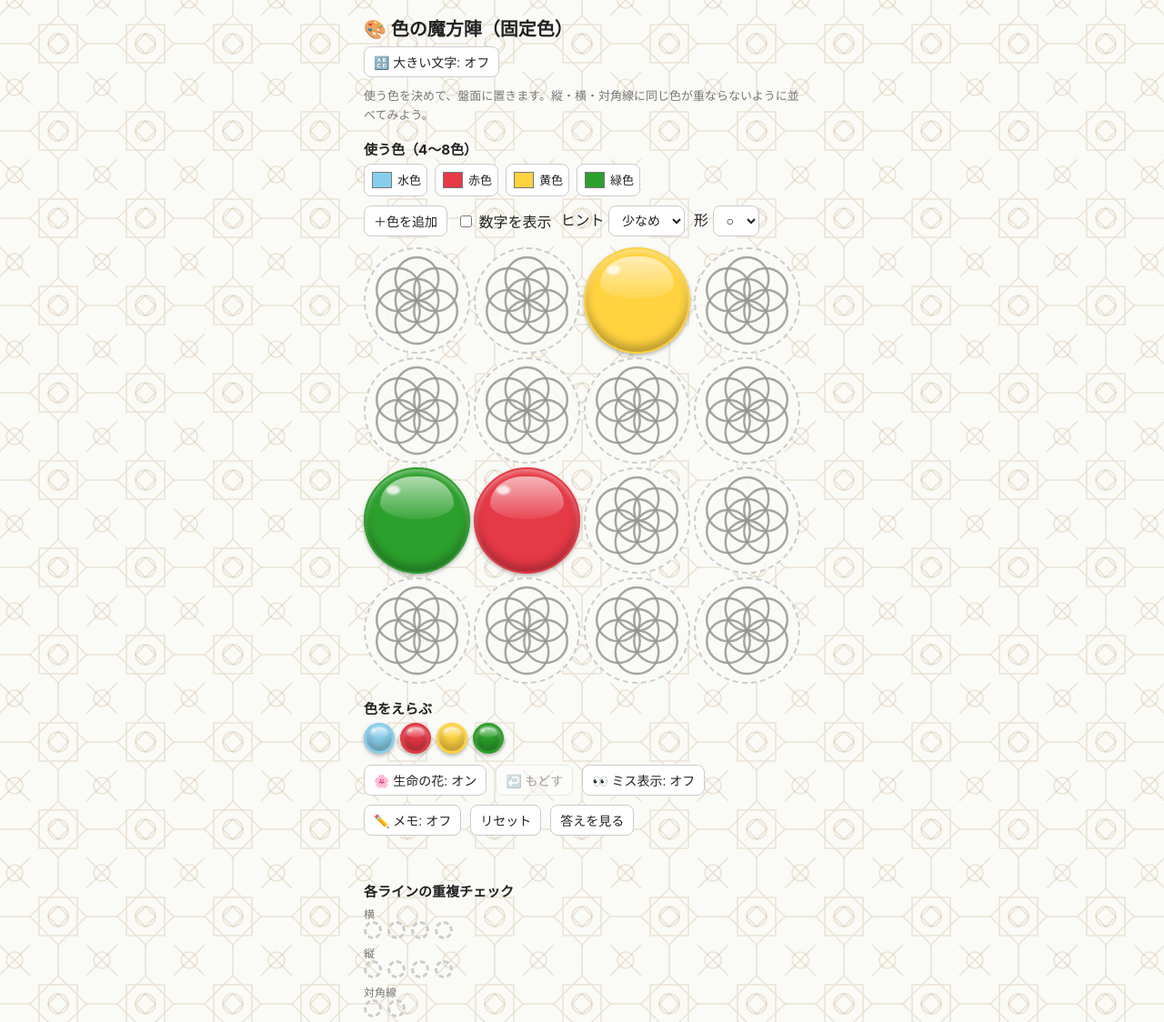
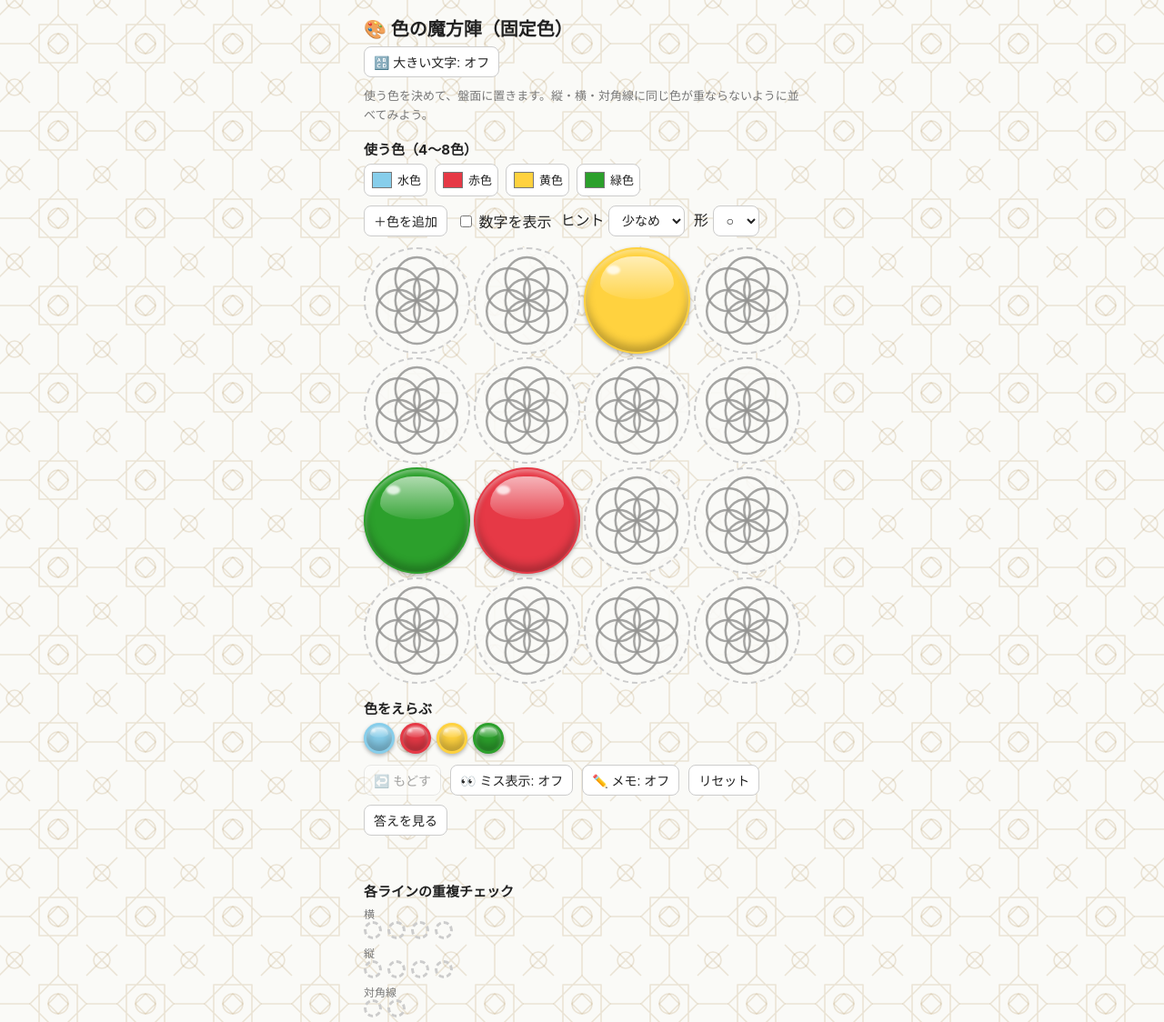
Before and after one commit to yuyuzy1200-cell/color-magic-square, a plain HTML site: page index.html in a window 1280 px wide. Shown: the top 1124 px of the page at 91% size. Drawn offline with Linux system fonts and the light colour scheme.

Commit message:
Update index.html

```diff
--- a/index.html
+++ b/index.html
@@ -87,7 +87,7 @@ body.big .cell{font-size:22px;border-width:3px}
 <div id="grid"></div>
 <h2>色をえらぶ</h2>
 <div class="row" id="pal"></div>
-<div class="ctl" style="margin-top:12px"><button id="sol">🌸 生命の花: オン</button><button id="undo">↩️ もどす</button><button id="err">👀 ミス表示: オフ</button><button id="memo">✏️ メモ: オフ</button><button id="reset">リセット</button><button id="ans">答えを見る</button></div>
+<div class="ctl" style="margin-top:12px"><button id="undo">↩️ もどす</button><button id="err">👀 ミス表示: オフ</button><button id="memo">✏️ メモ: オフ</button><button id="reset">リセット</button><button id="ans">答えを見る</button></div>
 <div id="memohint">メモモード：色を選んでから空きマスをタップすると、仮の色を何個でも置けます（もう一度タップで外せます）。色を選ばずに空きマスをタップすると、そのマスのメモをすべて消します。</div>
 <div id="msg"></div>
 <h2>各ラインの重複チェック</h2>
@@ -120,11 +120,10 @@ function renderColors(){
 }
 const extraDefaults=[['#ff8c42','橙色'],['#9b59b6','紫色'],['#ff69b4','桃色'],['#795548','茶色']];
 $('addc').onclick=()=>{if(colors.length<8){const d=extraDefaults[colors.length-4]||['#888888','色'+(colors.length+1)];colors.push([d[0],d[1]]);renderColors();reset()}};
-let showSol=true;try{showSol=localStorage.getItem('sol')!=='0'}catch(e){}
+const showSol=true;
 function solSvg(emp){const r=21,c=50,pts=[[c,c]];for(let k=0;k<6;k++){const a=k*Math.PI/3;pts.push([c+r*Math.sin(a),c-r*Math.cos(a)])}
  const e=document.createElementNS('http://www.w3.org/2000/svg','svg');e.setAttribute('viewBox','0 0 100 100');e.setAttribute('class','sol'+(emp?' emp':''));
  e.innerHTML=pts.map(q=>`<circle cx="${q[0].toFixed(2)}" cy="${q[1].toFixed(2)}" r="${r}" fill="none" stroke="#000" stroke-opacity=".85" stroke-width="2.2"/>`).join('');return e}
-$('sol').onclick=()=>{showSol=!showSol;try{localStorage.setItem('sol',showSol?'1':'0')}catch(e){}renderAll()};
 let celebrated=false,memoMode=false,memos=[],hist=[],showErr=false;
 function snap(){hist.push({c:cells.slice(),m:memos.map(a=>a.slice())});if(hist.length>200)hist.shift()}
 function dupSet(n){const d=new Set();const chk=idx=>{const seen={};idx.forEach(i=>{const v=cells[i];if(v<0)return;(seen[v]=seen[v]||[]).push(i)});Object.values(seen).forEach(a=>{if(a.length>1)a.forEach(i=>d.add(i))})};
@@ -186,7 +185,6 @@ function renderAll(){
    }
    renderAll()};
   g.appendChild(d)});
- $('sol').textContent='🌸 生命の花: '+(showSol?'オン':'オフ');
  $('err').textContent='👀 ミス表示: '+(showErr?'オン':'オフ');$('err').classList.toggle('on',showErr);$('undo').disabled=!hist.length;$('undo').style.opacity=hist.length?1:.4;
  $('memo').textContent='✏️ メモ: '+(memoMode?'オン':'オフ');$('memo').classList.toggle('on',memoMode);
  $('memohint').style.display=memoMode?'block':'none';
```
